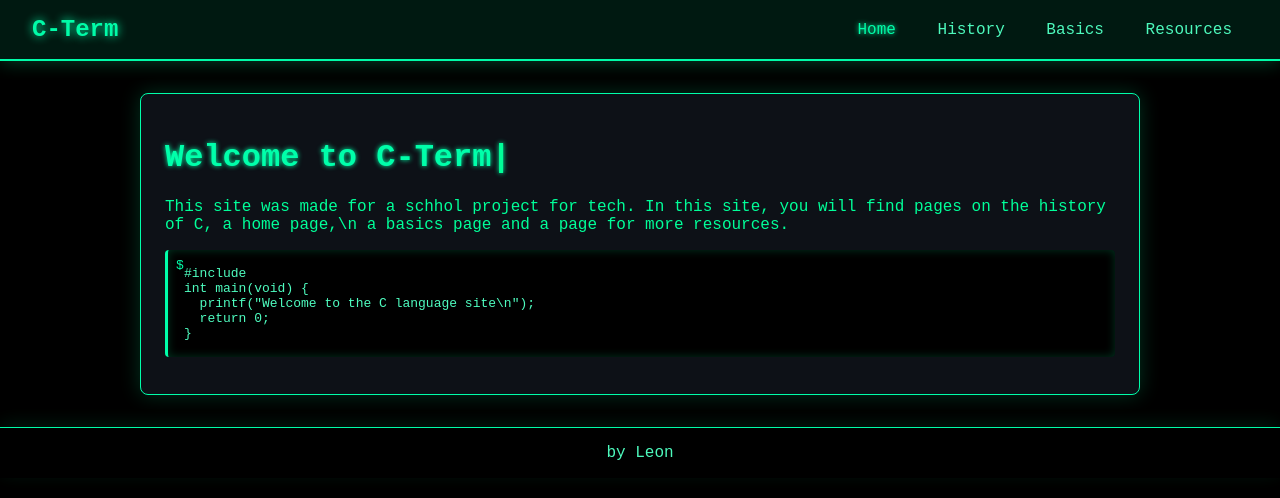
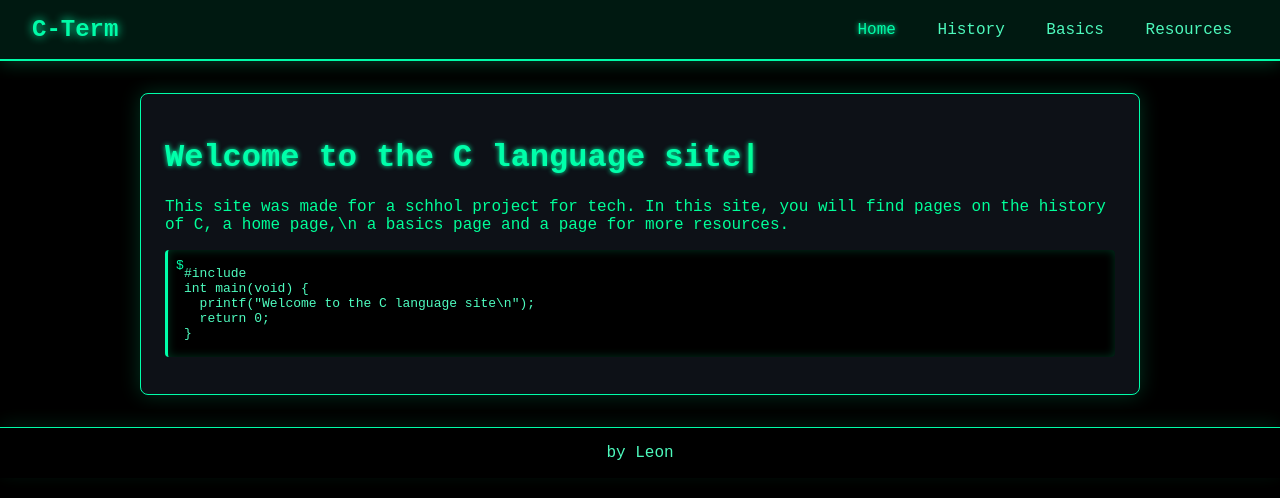
Before and after one commit to leonkf1122/cschoolsiteproject, a plain HTML site: page index.html in a window 1280 px wide. Drawn offline with Linux system fonts and the light colour scheme.

Commit message:
Update index.html

```diff
--- a/index.html
+++ b/index.html
@@ -3,7 +3,7 @@
 <head>
   <meta charset="utf-8" />
   <meta name="viewport" content="width=device-width,initial-scale=1" />
-  <title>C-Term | Home</title>
+  <title>C-Site | Home</title>
   <link rel="stylesheet" href="style.css">
 </head>
 <body>
@@ -17,7 +17,7 @@
     </nav>
   </header>
   <main>
-    <h1 class="typing">Welcome to C-Term</h1>
+    <h1 class="typing">Welcome to the C language site</h1>
     <p>This site was made for a schhol project for tech. In this site, you will find pages on the history of C, a home page,\n a basics page and a page for more resources.</p>
     <pre><code>#include <stdio.h>
 int main(void) {
```
